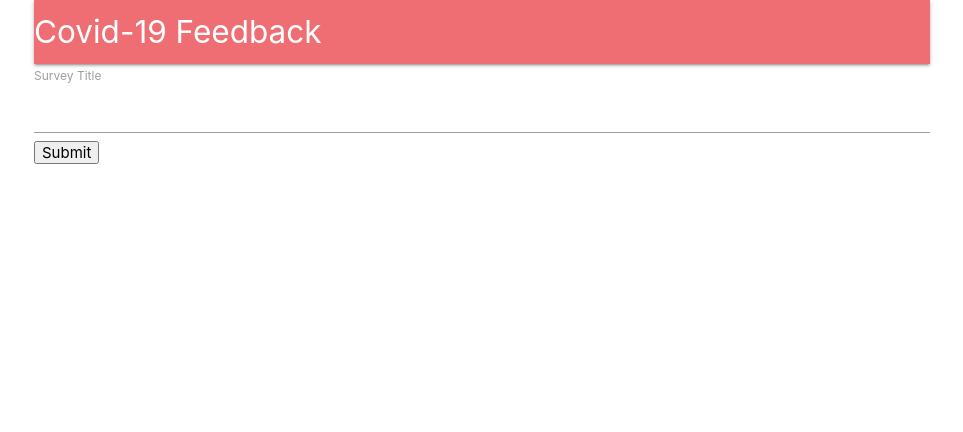
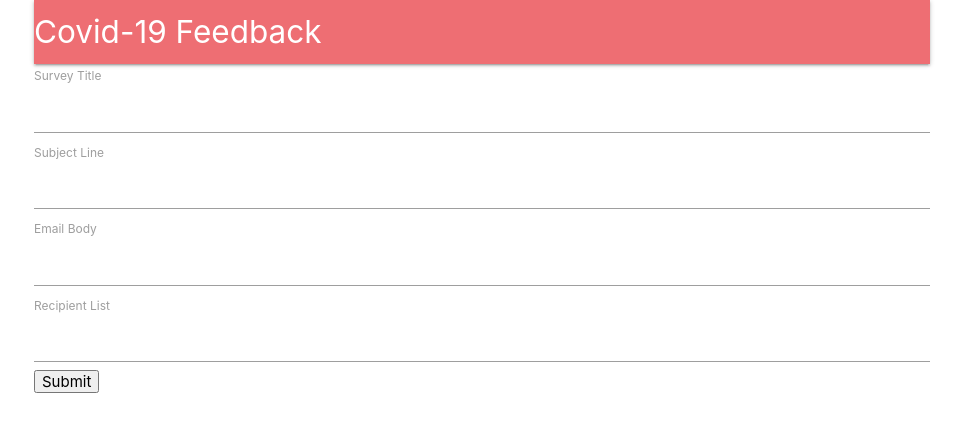
Before and after one commit to kishanshetty1991/Covid--19-Feedback-app, a React (Create React App) app in the folder client/: page /surveys/new in a window 1280 px wide. Shown: the top 432 px of the page, without its empty margins (158-1121 px from the left). Built offline with nearby package versions, Linux system fonts and the light colour scheme; no server answers.

Commit message:
Clent side survey

```diff
--- a/client/src/components/surveys/SurveyForm.js
+++ b/client/src/components/surveys/SurveyForm.js
@@ -8,7 +8,10 @@ class SurveyForm extends Component {
 		return (
 		<div>
 		<Field label="Survey Title" type="text" name="title" component={SurveyField} />
-		</div>
+        <Field label="Subject Line" type="text" name="subject" component={SurveyField} />
+        <Field label="Email Body" type="text" name="body" component={SurveyField} />
+        <Field label="Recipient List" type="text" name="emails" component={SurveyField} />
+        </div>
 		);
 	}
 	render() {
```
